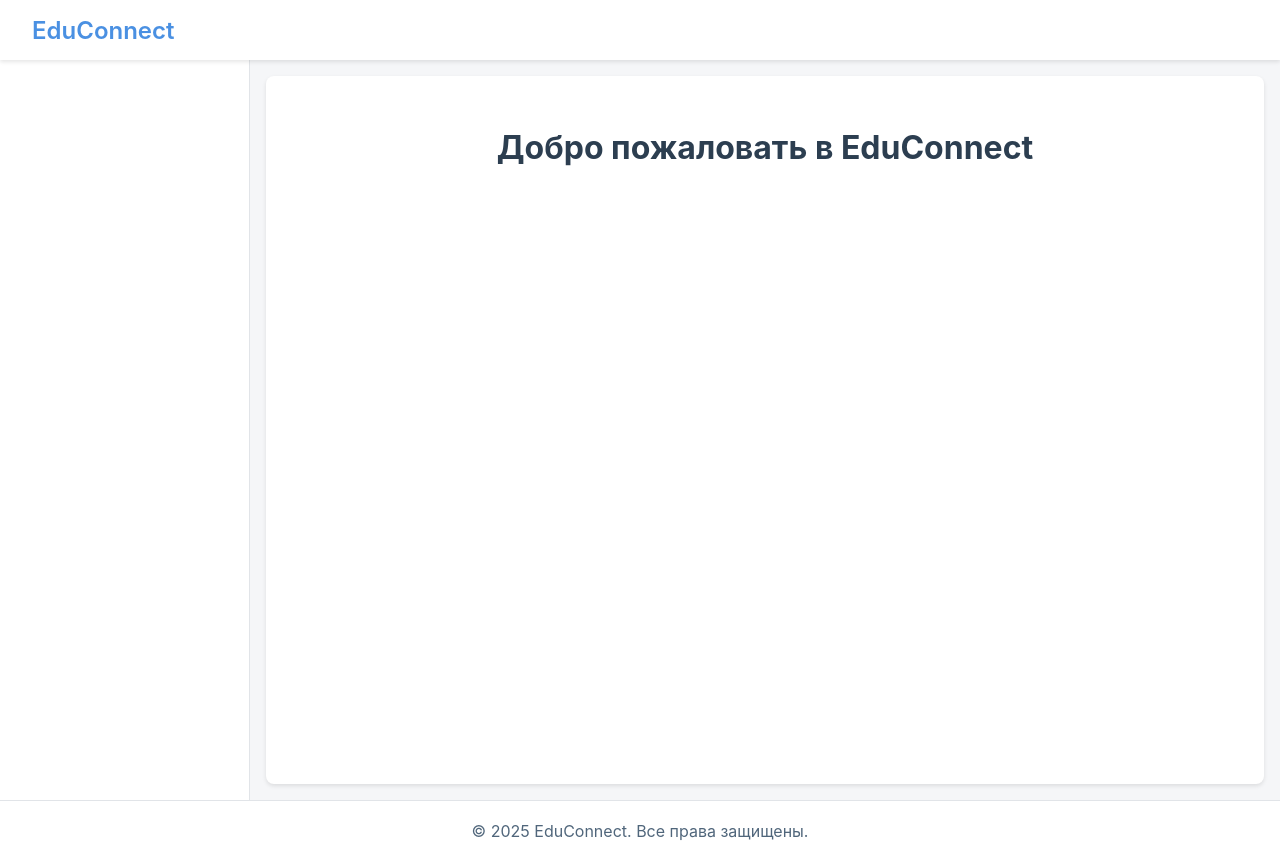
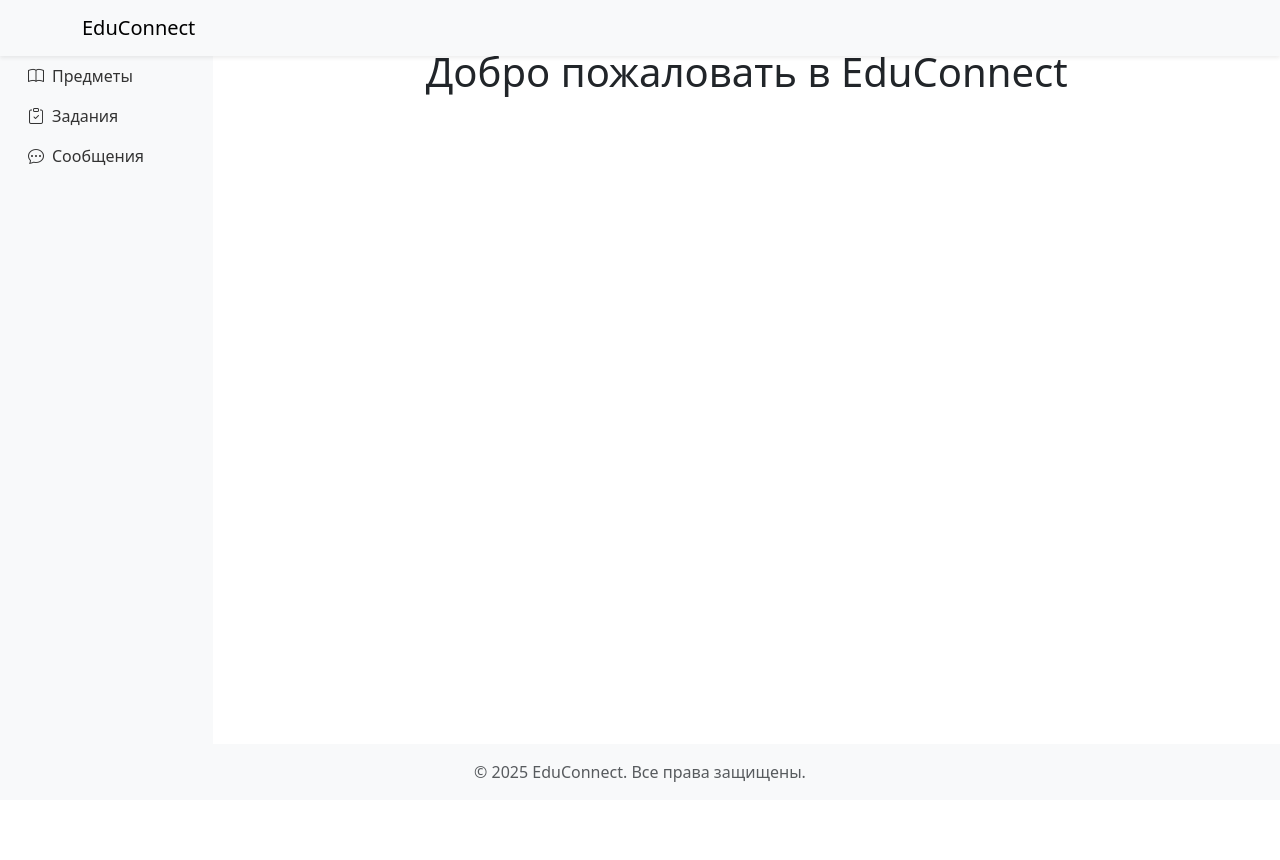
Before and after one commit to Alex-L-K-free/EduConnect, a React (Create React App) app in the folder educonnect/frontend/: page / in a window 1280 px wide. After the commit the page ends 800 px from the top, so only its background shows below. Built offline with nearby package versions, Linux system fonts and the light colour scheme.

Commit message:
+frontend

```diff
--- a/educonnect/frontend/craco.config.js
+++ b/educonnect/frontend/craco.config.js
@@ -7,5 +7,13 @@ module.exports = {
         }
       }
     }
+  },
+  webpack: {
+    configure: {
+      watchOptions: {
+        poll: 1000,
+        aggregateTimeout: 300
+      }
+    }
   }
 };
--- a/educonnect/frontend/src/App.css
+++ b/educonnect/frontend/src/App.css
@@ -36,3 +36,23 @@
     transform: rotate(360deg);
   }
 }
+
+.sidebar {
+  height: calc(100vh - 56px);
+  position: sticky;
+  top: 56px;
+}
+
+.nav-link {
+  color: #333;
+  padding: 0.5rem 1rem;
+}
+
+.nav-link:hover {
+  background-color: rgba(0,0,0,.05);
+}
+
+.nav-link.active {
+  color: #0d6efd;
+  background-color: rgba(13,110,253,.1);
+}
--- a/educonnect/frontend/src/App.js
+++ b/educonnect/frontend/src/App.js
@@ -1,12 +1,14 @@
 import React from 'react';
 import Layout from './components/layout/Layout';
-import './App.scss';
+import 'bootstrap/dist/css/bootstrap.min.css';
+import 'bootstrap-icons/font/bootstrap-icons.css';
+import './App.css';
 
 function App() {
   return (
     <Layout>
-      <div className="app">
-        <h1>Добро пожаловать в EduConnect</h1>
+      <div className="container">
+        <h1 className="text-center mt-4">Добро пожаловать в EduConnect</h1>
       </div>
     </Layout>
   );
--- a/educonnect/frontend/src/components/layout/Footer.js
+++ b/educonnect/frontend/src/components/layout/Footer.js
@@ -1,10 +1,11 @@
 import React from 'react';
-import '../../styles/layout/Footer.scss';
 
 const Footer = () => {
   return (
-    <footer className="footer">
-      <p>&copy; 2025 EduConnect. Все права защищены.</p>
+    <footer className="footer mt-auto py-3 bg-light">
+      <div className="container text-center">
+        <span className="text-muted">&copy; 2025 EduConnect. Все права защищены.</span>
+      </div>
     </footer>
   );
 };
--- a/educonnect/frontend/src/components/layout/Header.js
+++ b/educonnect/frontend/src/components/layout/Header.js
@@ -1,15 +1,14 @@
 import React from 'react';
-import '../../styles/layout/Header.scss';
 
 const Header = () => {
   return (
-    <header className="header">
-      <div className="header-logo">
-        <h1>EduConnect</h1>
+    <header className="navbar navbar-expand-lg navbar-light bg-light fixed-top shadow-sm">
+      <div className="container">
+        <a className="navbar-brand" href="/">EduConnect</a>
+        <nav className="navbar-nav ms-auto">
+          {/* Навигация будет добавлена позже */}
+        </nav>
       </div>
-      <nav className="header-nav">
-        {/* Навигация будет добавлена позже */}
-      </nav>
     </header>
   );
 };
--- a/educonnect/frontend/src/components/layout/Layout.js
+++ b/educonnect/frontend/src/components/layout/Layout.js
@@ -2,17 +2,20 @@ import React from 'react';
 import Header from './Header';
 import Footer from './Footer';
 import Sidebar from './Sidebar';
-import '../../styles/layout/Layout.scss';
 
 const Layout = ({ children }) => {
   return (
-    <div className="layout">
+    <div className="d-flex flex-column min-vh-100">
       <Header />
-      <div className="layout-content">
-        <Sidebar />
-        <main className="main-content">
-          {children}
-        </main>
+      <div className="container-fluid flex-grow-1">
+        <div className="row">
+          <div className="col-md-3 col-lg-2 d-md-block bg-light sidebar">
+            <Sidebar />
+          </div>
+          <main className="col-md-9 ms-sm-auto col-lg-10 px-md-4 py-4">
+            {children}
+          </main>
+        </div>
       </div>
       <Footer />
     </div>
--- a/educonnect/frontend/src/components/layout/Sidebar.js
+++ b/educonnect/frontend/src/components/layout/Sidebar.js
@@ -1,13 +1,35 @@
 import React from 'react';
-import '../../styles/layout/Sidebar.scss';
 
 const Sidebar = () => {
   return (
-    <aside className="sidebar">
-      <nav className="sidebar-nav">
-        {/* Навигация будет добавлена позже */}
-      </nav>
-    </aside>
+    <div className="position-sticky pt-3">
+      <ul className="nav flex-column">
+        <li className="nav-item">
+          <a className="nav-link active" href="/">
+            <i className="bi bi-house-door me-2"></i>
+            Главная
+          </a>
+        </li>
+        <li className="nav-item">
+          <a className="nav-link" href="/subjects">
+            <i className="bi bi-book me-2"></i>
+            Предметы
+          </a>
+        </li>
+        <li className="nav-item">
+          <a className="nav-link" href="/assignments">
+            <i className="bi bi-clipboard-check me-2"></i>
+            Задания
+          </a>
+        </li>
+        <li className="nav-item">
+          <a className="nav-link" href="/messages">
+            <i className="bi bi-chat-dots me-2"></i>
+            Сообщения
+          </a>
+        </li>
+      </ul>
+    </div>
   );
 };
 
--- a/educonnect/frontend/src/styles/components.scss
+++ b/educonnect/frontend/src/styles/components.scss
@@ -1,5 +1,5 @@
+@use 'variables' as *;
 @use 'sass:color';
-@import './_variables';
 
 // Кнопки
 .btn {
--- /dev/null
+++ b/educonnect/frontend/src/styles/index.scss
@@ -0,0 +1,5 @@
+@forward 'variables';
+@forward 'layout/Layout';
+@forward 'layout/Header';
+@forward 'layout/Sidebar';
+@forward 'layout/Footer';
```
Also changed, not shown: educonnect/frontend/package.json (+7 -2 lines), educonnect/frontend/src/App.scss (+6 -2 lines), 1 other file (tests, documents, lock files or other folders).
